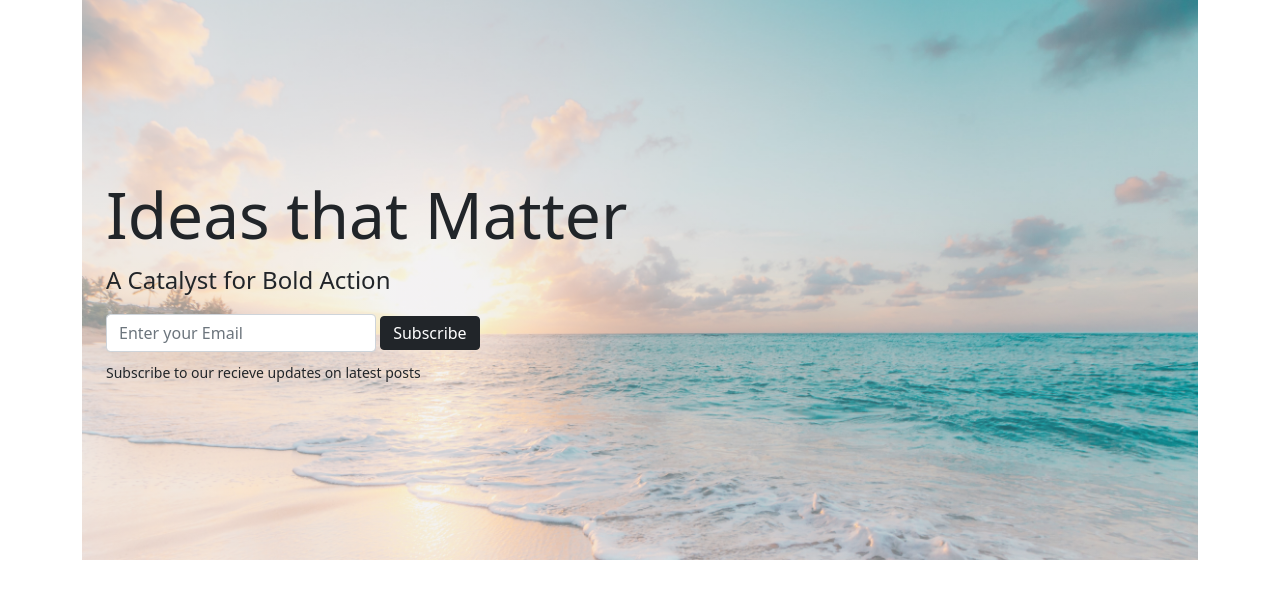
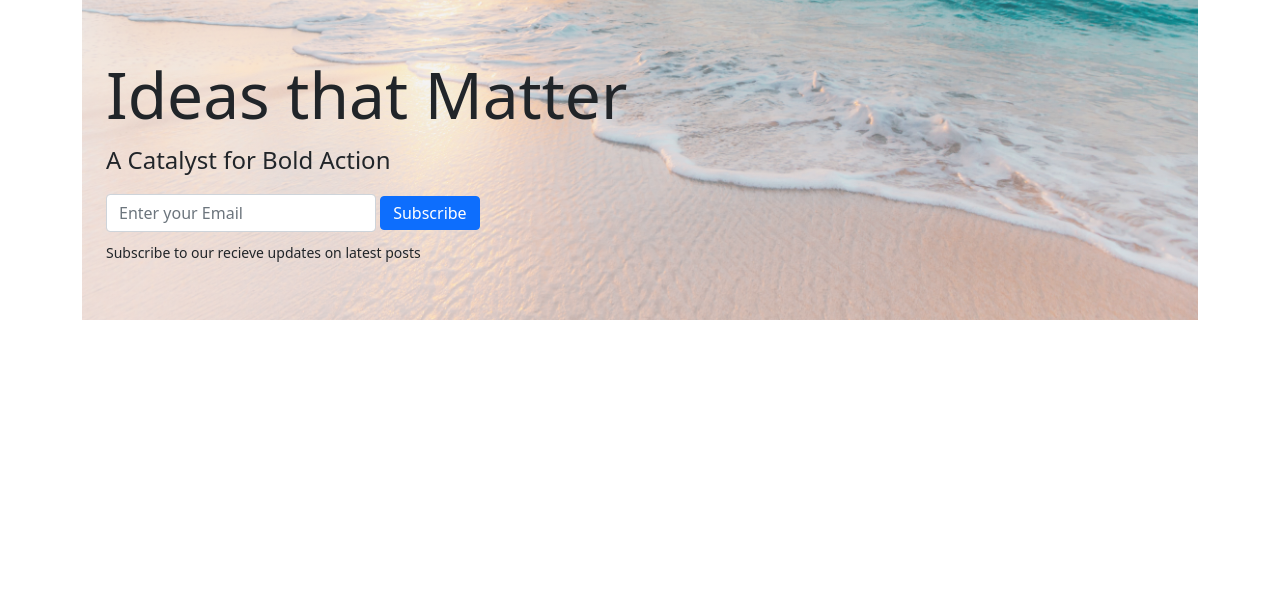
Before and after one commit to otienotimothy/blogy, a Flask app: page / in a window 1280 px wide. Shown: the part 74-673 px from the top of the page. Run offline with Flask 2, Linux system fonts and the light colour scheme; some libraries are stand-ins or nearby versions.

Commit message:
Modify the index template

```diff
--- a/app/static/css/index.css
+++ b/app/static/css/index.css
@@ -1,5 +1,5 @@
 .hero {
-	height: 70vh;
+	height: 40vh;
 	background-image: linear-gradient(
 			to right,
 			rgba(255, 255, 255, 0.5),
@@ -8,6 +8,7 @@
 		url("../images/hero_section.jpg");
 	background-repeat: no-repeat;
 	background-size: cover;
+	background-position: bottom;
 }
 
 .divider:after,
--- a/app/templates/index.html
+++ b/app/templates/index.html
@@ -8,7 +8,7 @@
 			{{ subscribe.hidden_tag() }}
 			<div class="form-group mt-3">
 				{% if subscribe.email.errors %}
-                {{ subscribe.email(class='form-control form-control-lg is-invalid') }}
+                {{ subscribe.email(class='form-control is-invalid') }}
 				<div class="invalid-feedback">
 					{% for error in subscribe.email.errors %}
 					<span> {{error}} </span>
@@ -16,7 +16,7 @@
 				</div>
 				{% else %} {{ subscribe.email(class = 'form-control w-25 d-inline-block') }}
                 {% endif %}
-                {{ subscribe.submit(class = 'btn btn-dark py-1 mb-1') }}
+                {{ subscribe.submit(class = 'btn btn-primary py-1 mb-1') }}
 			</div>
 		</form>
         <small class="d-block mt-2">Subscribe to our recieve updates on latest posts</small>
```
